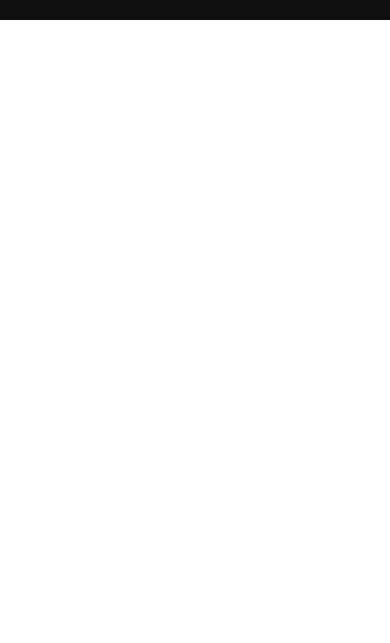
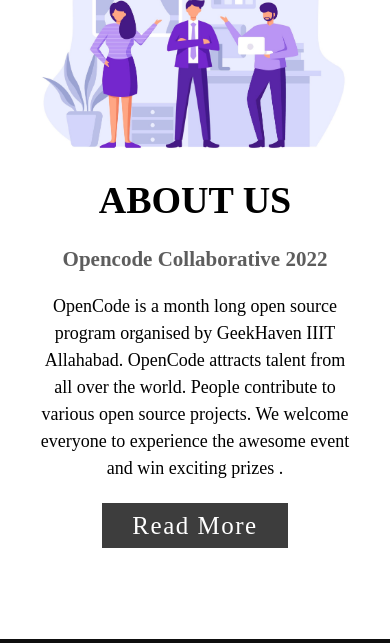
Before and after one commit to opencodeiiita/Collaborative-Web-2022, a website: page index.html in a window 390 px wide. Shown: the part 964-1607 px from the top of the page. Before the commit the page ends 984 px from the top, so only its background shows below. Drawn offline with nearby package versions, Linux system fonts and the light colour scheme.

Commit message:
About-section (#107)
* about-section

* changes-done

```diff
--- a/index.html
+++ b/index.html
@@ -8,6 +8,7 @@
       href="https://cdnjs.cloudflare.com/ajax/libs/font-awesome/5.15.3/css/all.min.css"
     />
     <link rel="stylesheet" href="styles.css" />
+
     <link
       rel="shortcut icon"
       href="images/favicon (1).png"
@@ -66,7 +67,34 @@
     </div>
 
     <!-- timer -->
-    <!-- about section -->
+
+    <!-- about section starts -->
+    <div class="about-section">
+      <div class="container">
+
+        <div class="image-section">
+          <img src="images/aboutus.jpg">
+        </div>
+        <div class="content-section">
+          <div class="title">
+            <h1>About Us</h1>
+          </div>
+          <div class="content">
+            <h3>Opencode Collaborative 2022</h3>
+            <p>OpenCode is a month long open source program organised by GeekHaven IIIT Allahabad.
+               OpenCode attracts talent from all over the world. People contribute to various open source projects.
+               We welcome everyone to experience the awesome event and win exciting prizes .</p>
+            <div class="button">
+              <a href="">Read More</a>
+            </div>
+          </div>
+
+        </div>
+      </div>
+    </div>
+<!-- about section ends -->
+
+
     <!-- mentor section -->
     <!-- top scorers section -->
     <!-- project section -->
@@ -97,7 +125,7 @@
           <a href="#"><i class="fab fa-facebook"></i></a>
         </div>
         <div class="copyright">
-          <div class="text">
+          <div class="text1">
             &copy; Copyright <strong>OC</strong>. All Rights Reserved
           </div>
         </div>
--- a/styles.css
+++ b/styles.css
@@ -12,7 +12,7 @@
   outline: none;
   background-color: #00ffff;
   cursor: pointer;
-  padding: 10px 3px;
+  padding: 5px 2px;
   border-radius: 10%;
   transition: 0.3s;
 }
@@ -245,6 +245,111 @@
   }
 }
 
+
+/* About section */
+.about-section{
+	width: 100%;
+	min-height: 80vh;
+	background-color: rgb(255, 255, 255);
+}
+
+.container{
+	width: 80%;
+	display: block;
+	margin:auto;
+	padding-top: 100px;
+}
+.content-section{
+	float: left;
+	width: 55%;
+}
+.image-section{
+	float: right;
+	width: 40%;
+}
+.image-section img{
+	width: 100%;
+	height: auto;
+}
+.content-section .title{
+	text-transform: uppercase;
+	font-size: 28px;
+
+
+}
+.content-section .content h3{
+	margin-top: 20px;
+	color:#5d5d5d;
+	font-size: 21px;
+}
+.content-section .content p{
+	margin-top: 10px;
+	font-family: 'Poppins';
+	font-size: 18px;
+	line-height: 1.5;
+}
+.content-section .content .button{
+	margin-top: 30px;
+}
+.content-section .content .button a{
+	background-color: #3d3d3d;
+	padding:8px 24px;
+	text-decoration: none;
+	color:#fff;
+	font-size: 25px;
+	letter-spacing: 1.5px;
+}
+.content-section .content .button a:hover{
+	background-color: #575151;
+	color:#fff;
+}
+
+@media screen and (max-width: 768px){
+	.container{
+	width: 80%;
+	display: block;
+	margin:auto;
+	padding-top:50px;
+}
+.content-section{
+	float:none;
+	width:100%;
+	display: block;
+	margin:auto;
+  text-align: center;
+}
+.image-section{
+	float:none;
+	width:100%;
+
+}
+.image-section img{
+	width: 100%;
+	height: auto;
+	display: block;
+	margin:auto;
+}
+.content-section .title{
+	text-align: center;
+	font-size: 19px;
+}
+.content-section .content .button{
+	text-align: center;
+
+}
+.about-section{
+  min-height: 90vh;
+}
+.content-section .content .button a{
+	padding:9px 30px;
+}
+
+
+}
+
+
+
+
 /* footer section */
 
 footer {
@@ -303,12 +408,12 @@
 }
 
 .copyright {
-  color: black;
+  color: rgb(255, 255, 255);
   display: flex;
   align-items: center;
   margin-top: auto;
 }
-.text {
+.text1 {
   margin-top: 15px;
 }
 
@@ -348,6 +453,11 @@
     font-size: 20px;
     margin: 0 5px;
   }
+  #myBtn {
+
+    bottom: 91px;
+
+  }
 
   .container-logo {
     display: none;
```
Also changed, not shown: images/aboutus.jpg (added).
